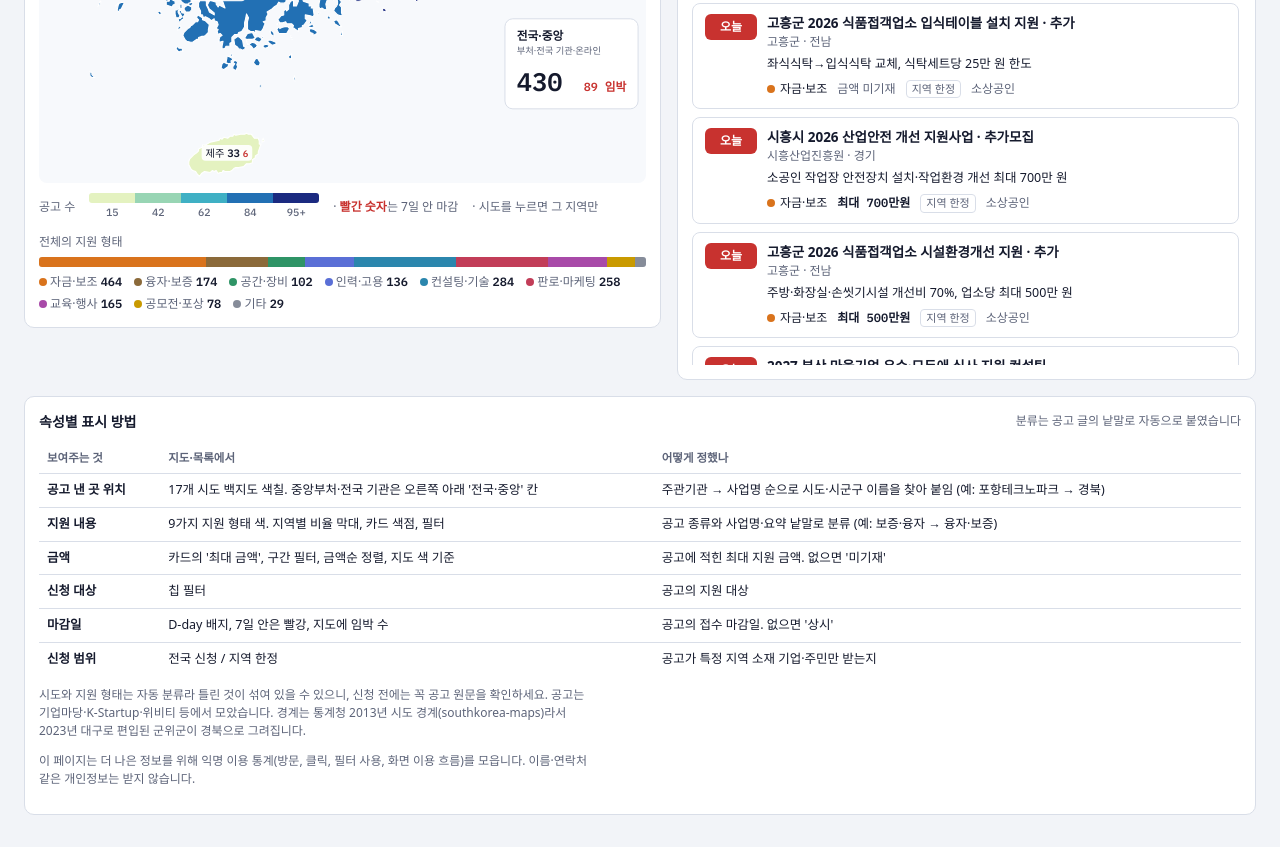
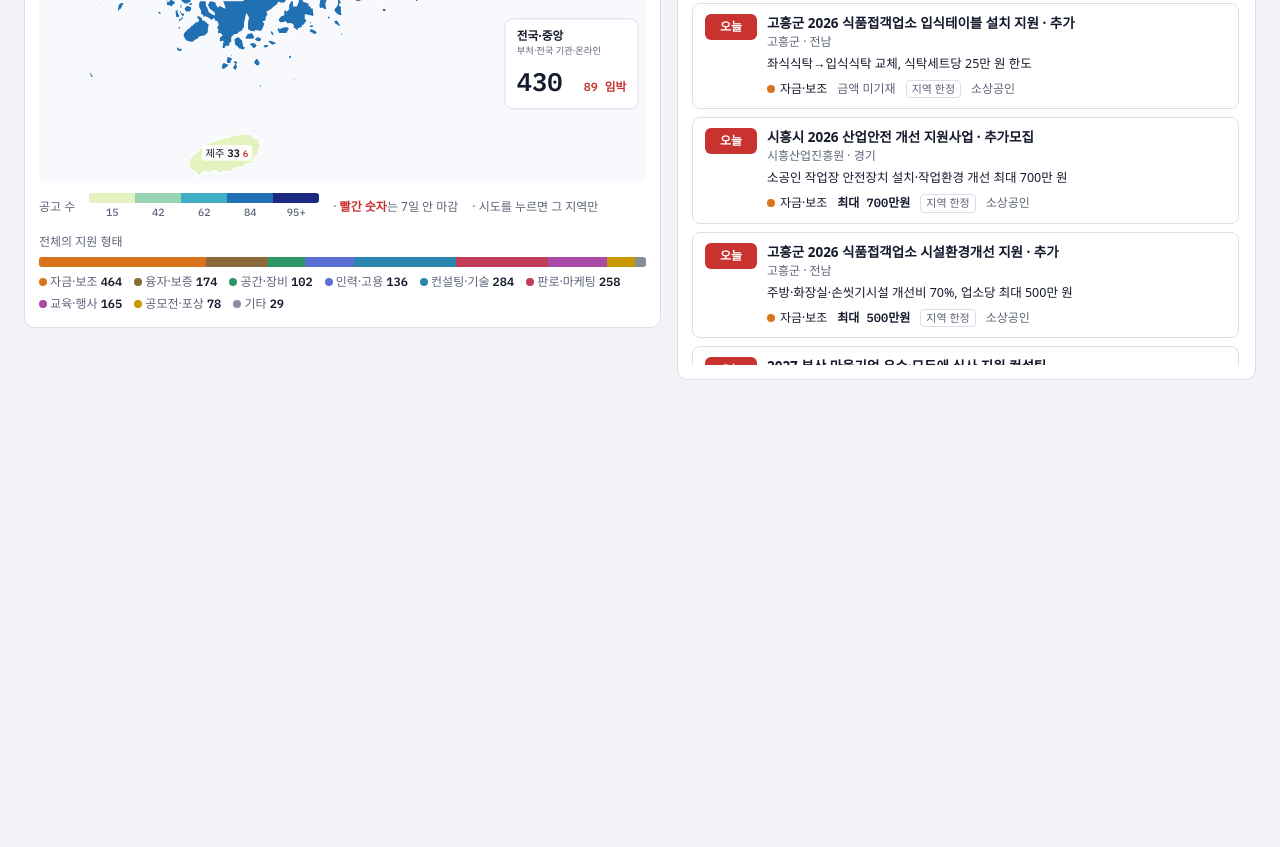
Before and after one commit to Pensieve-VR/support-map, a plain HTML site: page index.html in a window 1280 px wide. Shown: the part 752-1599 px from the top of the page. After the commit the page ends 1188 px from the top, so only its background shows below. Drawn offline with Linux system fonts and the light colour scheme; a web font is replaced by a local one.

Commit message:
표시 방법 안내 영역 삭제
Co-Authored-By: Claude Opus 5.5 <noreply@anthropic.com>
Claude-Session: https://claude.ai/code/session_01HXrisQyz5LgParYacptmZk

```diff
--- a/index.html
+++ b/index.html
@@ -110,13 +110,6 @@ g.nat text{font-family:var(--font-body);fill:var(--ink)}
 .none{padding:28px 8px;text-align:center;color:var(--muted);font-size:13px}
 .more{font:inherit;font-size:13px;border:1px solid var(--line);background:transparent;color:var(--ink);border-radius:8px;padding:8px;cursor:pointer}
 
-.rules{margin-top:16px}
-.rules table{width:100%;border-collapse:collapse;font-size:12.5px;min-width:560px}
-.rules th,.rules td{text-align:left;padding:7px 8px;border-top:1px solid var(--line);vertical-align:top}
-.rules th{font-weight:600;color:var(--muted);font-size:11.5px;border-top:0}
-.rules td:first-child{font-weight:600;white-space:nowrap}
-.tbl{overflow-x:auto}
-.note{font-size:12px;color:var(--muted);margin-top:10px;max-width:80ch}
 @media (prefers-reduced-motion:reduce){*{transition:none!important}}
 </style>
 <script>
@@ -200,22 +193,6 @@ posthog.init(window.PH_KEY,{api_host:window.PH_HOST,person_profiles:"identified_
     </section>
   </div>
 
-  <section class="panel rules" aria-label="표시 규칙">
-    <div class="panel-head"><h2>속성별 표시 방법</h2><span class="hint">분류는 공고 글의 낱말로 자동으로 붙였습니다</span></div>
-    <div class="tbl"><table>
-      <thead><tr><th>보여주는 것</th><th>지도·목록에서</th><th>어떻게 정했나</th></tr></thead>
-      <tbody>
-        <tr><td>공고 낸 곳 위치</td><td>17개 시도 백지도 색칠. 중앙부처·전국 기관은 오른쪽 아래 '전국·중앙' 칸</td><td>주관기관 → 사업명 순으로 시도·시군구 이름을 찾아 붙임 (예: 포항테크노파크 → 경북)</td></tr>
-        <tr><td>지원 내용</td><td>9가지 지원 형태 색. 지역별 비율 막대, 카드 색점, 필터</td><td>공고 종류와 사업명·요약 낱말로 분류 (예: 보증·융자 → 융자·보증)</td></tr>
-        <tr><td>금액</td><td>카드의 '최대 금액', 구간 필터, 금액순 정렬, 지도 색 기준</td><td>공고에 적힌 최대 지원 금액. 없으면 '미기재'</td></tr>
-        <tr><td>신청 대상</td><td>칩 필터</td><td>공고의 지원 대상</td></tr>
-        <tr><td>마감일</td><td>D-day 배지, 7일 안은 빨강, 지도에 임박 수</td><td>공고의 접수 마감일. 없으면 '상시'</td></tr>
-        <tr><td>신청 범위</td><td>전국 신청 / 지역 한정</td><td>공고가 특정 지역 소재 기업·주민만 받는지</td></tr>
-      </tbody>
-    </table></div>
-    <p class="note">시도와 지원 형태는 자동 분류라 틀린 것이 섞여 있을 수 있으니, 신청 전에는 꼭 공고 원문을 확인하세요. 공고는 기업마당·K-Startup·위비티 등에서 모았습니다. 경계는 통계청 2013년 시도 경계(southkorea-maps)라서 2023년 대구로 편입된 군위군이 경북으로 그려집니다.</p>
-    <p class="note">이 페이지는 더 나은 정보를 위해 익명 이용 통계(방문, 클릭, 필터 사용, 화면 이용 흐름)를 모읍니다. 이름·연락처 같은 개인정보는 받지 않습니다.</p>
-  </section>
 </div>
 
 <script>
```
